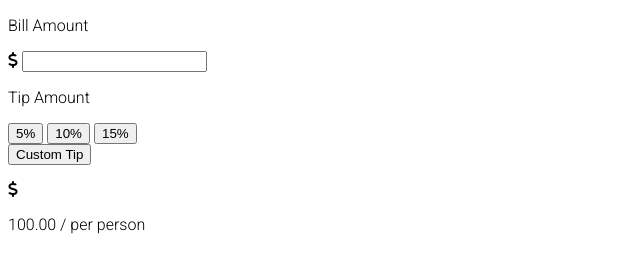
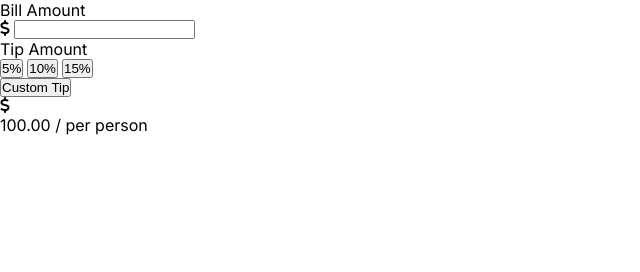
Before and after one commit to treehouse/javascript-tip-calculator, a website: page index.html in a window 1280 px wide. Shown: the whole page, without its empty margins (0-640 px from the left). Drawn offline with Linux system fonts and the light colour scheme.

Commit message:
setup styles for theming

```diff
--- a/frontend/src/styles/globals/_base.scss
+++ b/frontend/src/styles/globals/_base.scss
@@ -0,0 +1,14 @@
+* {
+    margin: 0;
+    padding: 0;
+    box-sizing: border-box;
+}
+
+body {
+    --main-color: #444C5D;
+    --main-bg: #ECEFF4;
+    --btn-bg-color: #ECEFF4
+
+    // main theme
+    --main-theme: var(--blue);
+}
--- a/frontend/src/styles/globals/_typography.scss
+++ b/frontend/src/styles/globals/_typography.scss
@@ -1,4 +1,4 @@
-@import url("https://fonts.googleapis.com/css2?family=Roboto:wght@300;500&display=swap");
+@import url(https://fonts.googleapis.com/css?family=Inter:100,200,300,regular,500,600,700,800,900);
 
 p,
 a,
@@ -8,8 +8,5 @@ h3,
 h4,
 h5,
 h6 {
-  font-family: "Roboto", sans-serif;
+  font-family: "Inter", sans-serif;
 }
-p {
-  font-weight: 300;
-}
--- a/frontend/src/styles/util/_mixins.scss
+++ b/frontend/src/styles/util/_mixins.scss
@@ -39,7 +39,7 @@
   margin: 0 auto;
 }
 
-@mixin textOverflow($lines) {
+@mixin text-overflow($lines) {
   @content;
   display: -webkit-box;
   text-overflow: ellipsis;
```
Also changed, not shown: frontend/dist/styles/app.css, frontend/src/styles/util/_variables.scss (line endings or trailing spaces).
